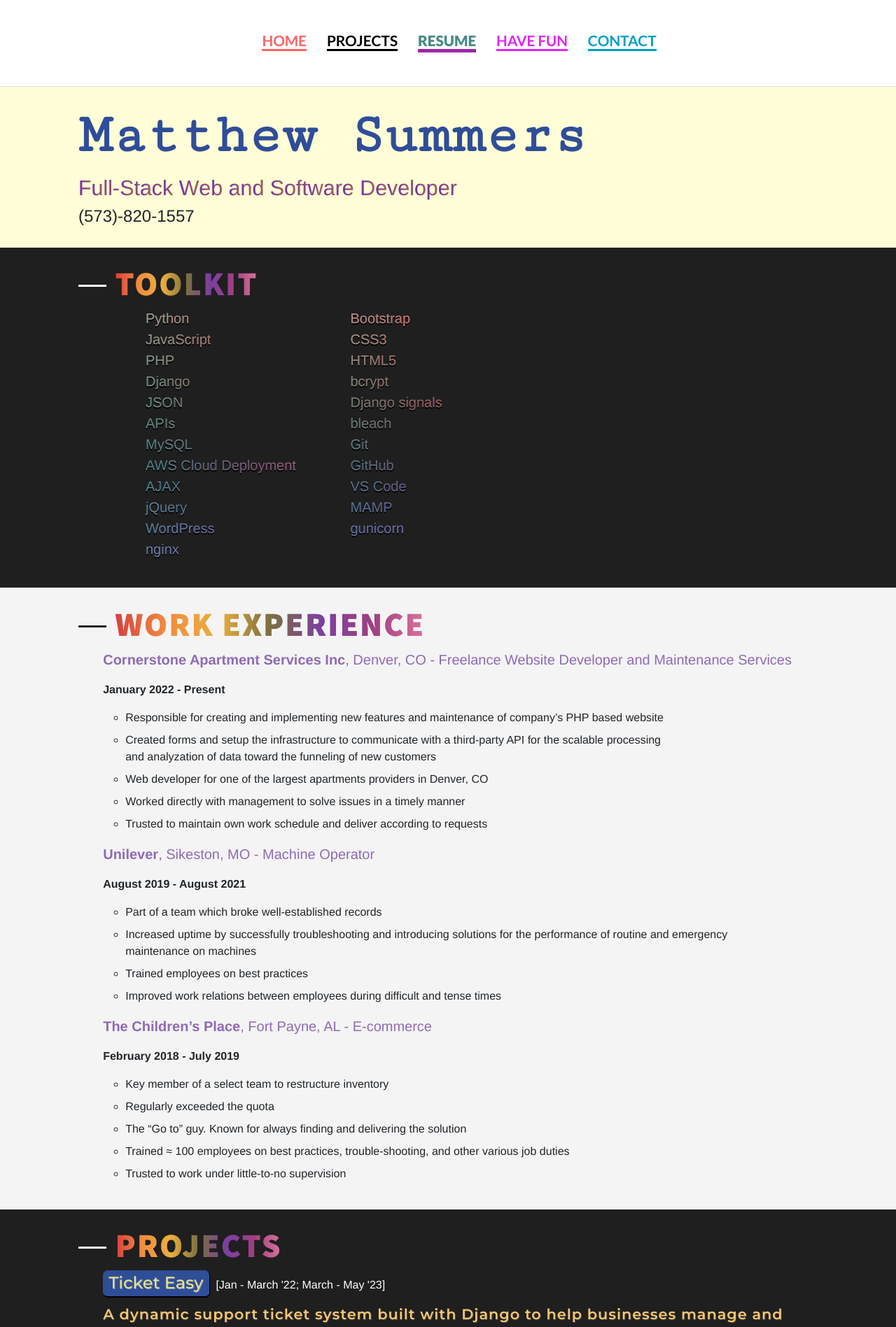
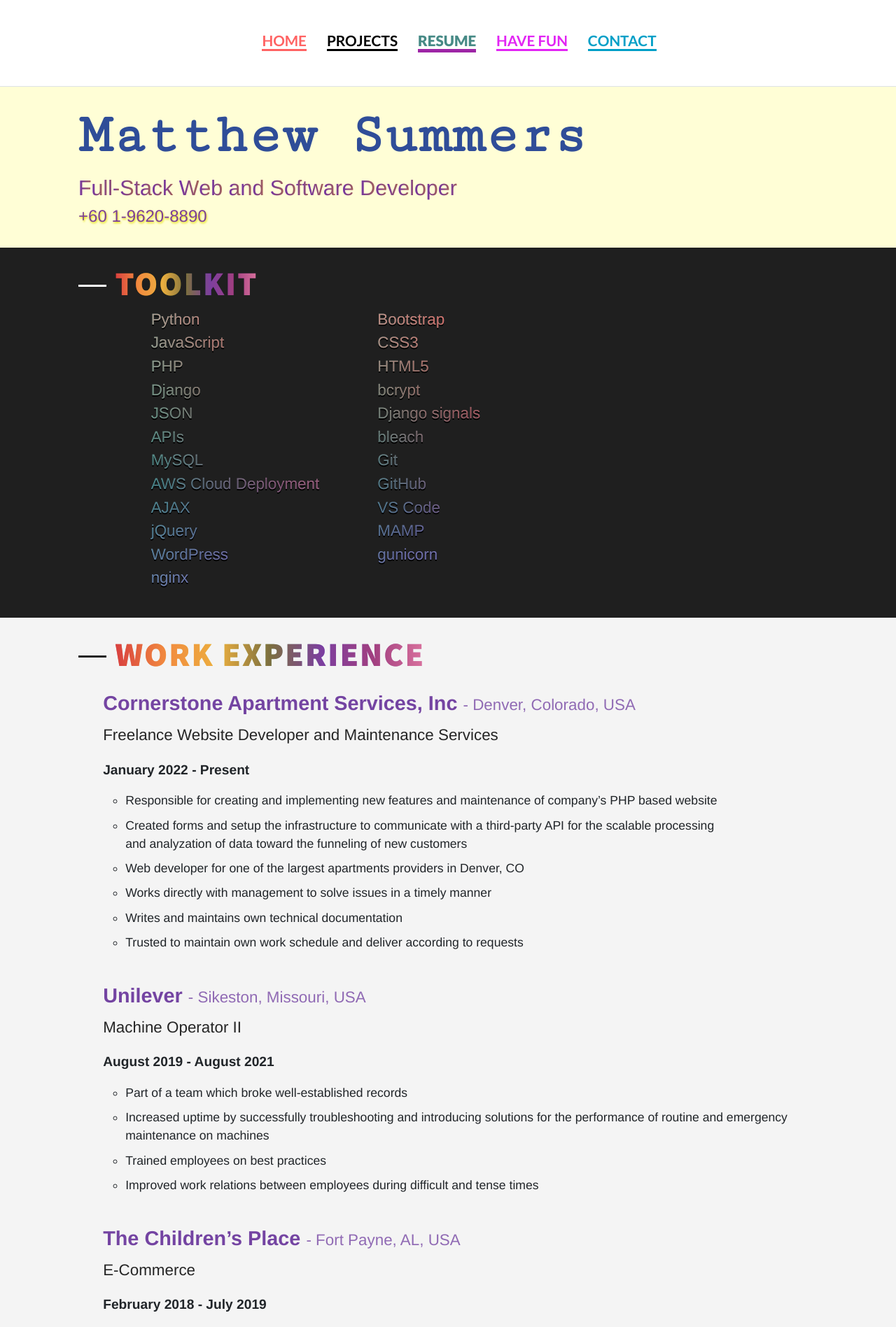
Before and after one commit to MatthewDSummers/My-Portfolio, a Django app: page /resume in a window 1280 px wide. Shown: the top 1897 px of the page at 70% size. Run offline with Django 4.2, Linux system fonts and the light colour scheme; some libraries are stand-ins or nearby versions.

Commit message:
portrait, hangman, resume update

```diff
--- a/portfolio_site/static/css/style.css
+++ b/portfolio_site/static/css/style.css
@@ -44,6 +44,9 @@
 .fs-200{
     font-size: 1.25rem;
 }
+.fs-300{
+    font-size: 1.65rem;
+}
 .fs-500{
     font-size: 2rem;
 }
@@ -57,7 +60,13 @@
     font-weight: 600;
 }
 
+.black{
+    color: rgb(37, 37, 37);
+}
 .purple{
+    color: hsl(271, 41%, 45%);
+}
+.purple-lte{
     color: hsl(271, 33%, 56%);
 }
 .text-white{
@@ -605,10 +610,23 @@
 
 /* ===== Resume Page ===== */
 
+.job-header{
+    line-height: 1.8em;
+}
 
 .code-style{
     color: rgb(112, 206, 112);
 }
+
+.resume-top{
+    position: relative;
+}
+    .me-alt{
+        position: absolute;
+        top: 0px; right:0px;
+        width: 230px; height: 230px;
+    }
+
 .resume-name span{
     font-family: 'Cutive Mono', monospace;
     font-weight: 900;
@@ -683,19 +701,20 @@
 }
     .resume-project-title a{
         font-family: 'Montserrat', sans-serif;
+        text-decoration: none;
     }
 
 .resume-portfolio-title{
     background-color: rgb(255, 255, 255);
     color: black;
 }
+
 .resume-ticket-easy-title{
     background-color:hsl(223, 52%, 39%);
 }
     .resume-ticket-easy-title a{
         color: hsl(57, 74%, 70%);
         text-shadow: 1px 1px hsl(223, 52%, 59%);
-        text-decoration: none;
     }
     .resume-ticket-easy-title a:hover{
         color:rgb(246, 231, 27);
@@ -1061,20 +1165,30 @@
     .grid-item a::before {
         width: 620px;
         height: 400px;
-      }
+    }
 }
 
 @media (min-width:1280px){
 
     #portrait{
-        width: auto;
+        width: 48em !important;
     }
     .intro p{
         font-size: 2rem;
-        margin-top: 2em;
     }
-    .hello-span{
-        font-size: 6rem;
+
+
+    .ul-styled{
+        font-size: 1.1rem;
+    }
+    .tenure{
+        font-size: 1.2rem;
+    }
+    .fs-200{
+        font-size: 1.4rem;
+    }
+    .fs-300{
+        font-size: 1.8rem;
     }
 }
 
--- a/portfolio_site/static/js/index.js
+++ b/portfolio_site/static/js/index.js
@@ -16,9 +16,14 @@
 animateText.forEach(function (text) {
     const letters = text.textContent.split("");
     text.textContent = "";
+    if (text.classList.contains("phone-num-animate")){
+        var the_a = document.createElement("a");
+        var phone_num = "";
+    }
+
 
     letters.forEach(function (letter, i) {
-        const span = document.createElement("span");
+        span = document.createElement("span");
         span.classList.add("animate-text")
 
         if (letter === ' ') {
@@ -30,7 +35,21 @@
                 span.style.animationDelay = i / 35 + "s";
             }
         }
-        text.append(span);
+
+        if (text.classList.contains("phone-num-animate")){
+            phone_num += letter;
+            the_a.append(span)
+        }else{
+            text.append(span);
+        }
+
+        if (i === letters.length - 1 && text.classList.contains("phone-num-animate")){
+            text.append(the_a);
+            the_a.href = 'tel:' + phone_num;
+            the_a.style.color = "#7d4095";
+            the_a.style.textDecoration = "none"
+            the_a.style.textShadow = "1px 2px 3px #e6e200"
+        }
     });
 });
 
--- a/portfolio_site/templates/contact.html
+++ b/portfolio_site/templates/contact.html
@@ -10,7 +10,7 @@
             <div class="contact-me">
                 <h1><a target="_blank" href="mailto:code@matthewsummers.dev" class="anchor-no-style font-assistant">Email</a></h1>
                 <h1><a class="anchor-no-style font-assistant" target="_blank"href="https://www.linkedin.com/in/matthew-d-summers/">LinkedIn</a></h1>
-                <h1><a class="anchor-no-style font-assistant" href="tel:573-820-1557">(573)-820-1557</a></h1>
+                <h1><a class="anchor-no-style font-assistant" href="tel:+60 1-9620-8890">+60 1-9620-8890</a></h1>
             </div>
         </div>
     </section>
--- a/portfolio_site/templates/resume.html
+++ b/portfolio_site/templates/resume.html
@@ -4,7 +4,9 @@
     <section class="padding-inline bgr3 border-top resume-top">
         <h1 class="resume-name animate-texts">Matthew Summers</h1>
         <h3 class="resume-job-title animate-texts"><span class="resume-job-title-span">Full-Stack Web and Software Developer</span></h3>
-        <h4 class="animate-texts">(573)-820-1557</h4>
+        {% comment %} <h4 class="animate-texts">(573)-820-1557</h4> {% endcomment %}
+        <h4 class="animate-texts phone-num-animate"><a class="anchor-no-style font-assistant" href="tel:+60 1-9620-8890">+60 1-9620-8890</a></h4>
+
     </section>
     <section class="padding-inline bgr2 text-white">
         <div class="line bgr-white"></div>
@@ -23,22 +25,40 @@
         <div class="line"></div>
         <h1 class="resume-section-title">WORK EXPERIENCE</h1>
         <div class="padding-inline-lg">
-            <section>
-                <p class="fs-200 purple"><strong>Cornerstone Apartment Services Inc</strong>, Denver, CO - Freelance Website Developer and Maintenance Services</p>
-                <p class="bold-600">January 2022 - Present</p>
+            <section class="padding-block-sm">
+                <p>
+                    <span class="fs-300 purple">
+                        <strong>Cornerstone Apartment Services<span class="desktop-only-job-heading">, Inc</span></strong>
+                    <span>
+                    <br class="mobile-only-job-heading">
+                    <span class="fs-200 purple-lte">- Denver, Colorado, USA</span>
+                    <span class="fs-200 black">
+                        <br> Freelance Website Developer and Maintenance Services
+                    </span>
+                </p>
+                <p class="bold-600 tenure">January 2022 - Present</p>
                 <ul class="ul-styled">
                     <li>Responsible for creating and implementing new features and maintenance of company’s PHP based website</li>
                     <li>Created forms and setup the infrastructure to communicate with a third-party API for the scalable processing <br>
                         and analyzation of data toward the funneling of new customers</li>
                     <li>Web developer for one of the largest apartments providers in Denver, CO</li>
-                    <li>Worked directly with management to solve issues in a timely manner</li>
+                    <li>Works directly with management to solve issues in a timely manner</li>
+                    <li>Writes and maintains own technical documentation</li>
                     <li>Trusted to maintain own work schedule and deliver according to requests</li>
-
                 </ul>
             </section>
-            <section>
-                <p class="fs-200 purple"><strong>Unilever</strong>, Sikeston, MO - Machine Operator</p>
-                <p class="bold-600">August 2019 - August 2021</p>
+            <section class="padding-block-sm">
+                <p>
+                    <span class="fs-300 purple">
+                        <strong>Unilever</strong>
+                    <span>
+                    <br class="mobile-only-job-heading">
+                    <span class="fs-200 purple-lte">- Sikeston, Missouri, USA</span>
+                    <span class="fs-200 black">
+                        <br>Machine Operator II
+                    </span>
+                </p>
+                <p class="bold-600 tenure">August 2019 - August 2021</p>
                 <ul class="ul-styled">
                     <li>Part of a team which broke well-established records</li>
                     <li>Increased uptime by successfully troubleshooting and introducing solutions for the performance of routine and emergency maintenance on machines</li>
@@ -46,9 +66,18 @@
                     <li>Improved work relations between employees during difficult and tense times</li>
                 </ul>
             </section>
-            <section>
-                <p class="fs-200 purple"><strong>The Children’s Place</strong>, Fort Payne, AL -  E-commerce</p>
-                <p class="bold-600">February 2018 - July 2019</p>
+            <section class="padding-block-sm">
+                <p>
+                    <span class="fs-300 purple">
+                        <strong>The Children’s Place</strong>
+                    <span>
+                    <br class="mobile-only-job-heading">
+                    <span class="fs-200 purple-lte">- Fort Payne, AL, USA</span>
+                    <span class="fs-200 black">
+                        <br>E-Commerce
+                    </span>
+                </p>
+                <p class="bold-600 tenure">February 2018 - July 2019</p>
                 <ul class="ul-styled">
                     <li>Key member of a select team to restructure inventory</li>
                     <li>Regularly exceeded the quota</li>
@@ -63,7 +92,7 @@
         <div class="line bgr-white"></div>
         <h1 class="resume-section-title">PROJECTS</h1>
 
-        <section class="padding-inline-lg">
+        <section class="padding-inline-lg padding-block-sm">
             <h4 class="resume-project-title resume-ticket-easy-title"><a href="https://matthewsummers.dev/ticket-easy/" target="_blank">Ticket Easy</a></h4> &nbsp;<span>[Jan - March '22; March - May '23]</span>
             <p class="fs-200 bold-600 resume-project-desc">
                 A dynamic support ticket system built with Django to help businesses manage and resolve their internal issues as well as provide analytics for identifying problematic trends
@@ -80,7 +109,7 @@
                 <li>Employed <code class="code-style">bcrypt</code> for password security due to its slow hashing of strings and additional salting</li>
             </ul>
         </section>
-        <section class="padding-inline-lg">
+        <section class="padding-inline-lg padding-block-sm">
             <h4 class="resume-project-title resume-concordance-title"><a href="https://matthewsummers.dev/concordance/" target="_blank">KJV Concordance</a></h4> &nbsp;<span>[Jan '23]</span>
             <p class="fs-200 bold-600 resume-project-desc">
                 A concordance of the King James Bible
@@ -93,7 +122,7 @@
                 <li>Ability to increase font size for easier reading. To reduce database queries and server load, this setting is saved to the client's local storage</li>
             </ul>
         </section>
-        <section class="padding-inline-lg">
+        <section class="padding-inline-lg padding-block-sm">
             <h4 class="resume-project-title resume-stream-bunny-title"><a href="https://matthewsummers.dev/stream-bunny/" target="_blank">Stream Bunny</a></h4> &nbsp;<span>[Jan - Feb '22]</span>
             <p class="fs-200 bold-600 resume-project-desc">
                 A Django project to help users find streaming availability for films and TV series
@@ -106,7 +135,7 @@
                 <li>Developed AJAX and <code class="code-style">jQuery</code> solutions for populating instantaneous results of API queries</li>
             </ul>
         </section>
-        <section class="padding-inline-lg">
+        <section class="padding-inline-lg padding-block-sm">
             <h4 class="resume-project-title resume-session-tracker-title"><a href="https://matthewsummers.dev/session-tracker/" target="_blank">Session Tracker</a></h4> &nbsp;<span>[September - November '22]</span>
             <p class="fs-200 bold-600 resume-project-desc">
                 A tool to help businesses list their packages and offers and to help manage the redemption of a package's sessions
@@ -118,8 +147,8 @@
                 <li>Utilized <code class="code-style">django-ckeditor</code> to add blogging features to website</li>
             </ul>
         </section>
-        <section class="padding-inline-lg">
-            <h4 class="resume-project-title resume-portfolio-title">This Portfolio Site</h4> &nbsp;<span>[Jan '23; May - June '23]</span>
+        <section class="padding-inline-lg" style="padding-top: .8em;">
+            <h4 class="resume-project-title resume-portfolio-title"><a href="/">This Portfolio Site</a></h4> &nbsp;<span>[2023: Jan; May - June; Dec]</span>
             <ul class="ul-styled">
                 <li>Created using Django, Python, JavaScript, HTML5, and CSS3</li>
             </ul>
```
Also changed, not shown: other parts of portfolio_site/static/css/style.css (+108 -27 lines), portfolio_site/static/js/have_fun.js (+24 -19 lines), portfolio_site/templates/home.html (+14 -4 lines), portfolio_site/static/media/images/me-alt-transformed.png (added), portfolio_site/static/media/images/me-alt.png (added), portfolio_site/static/media/images/me-bust.png (added).
